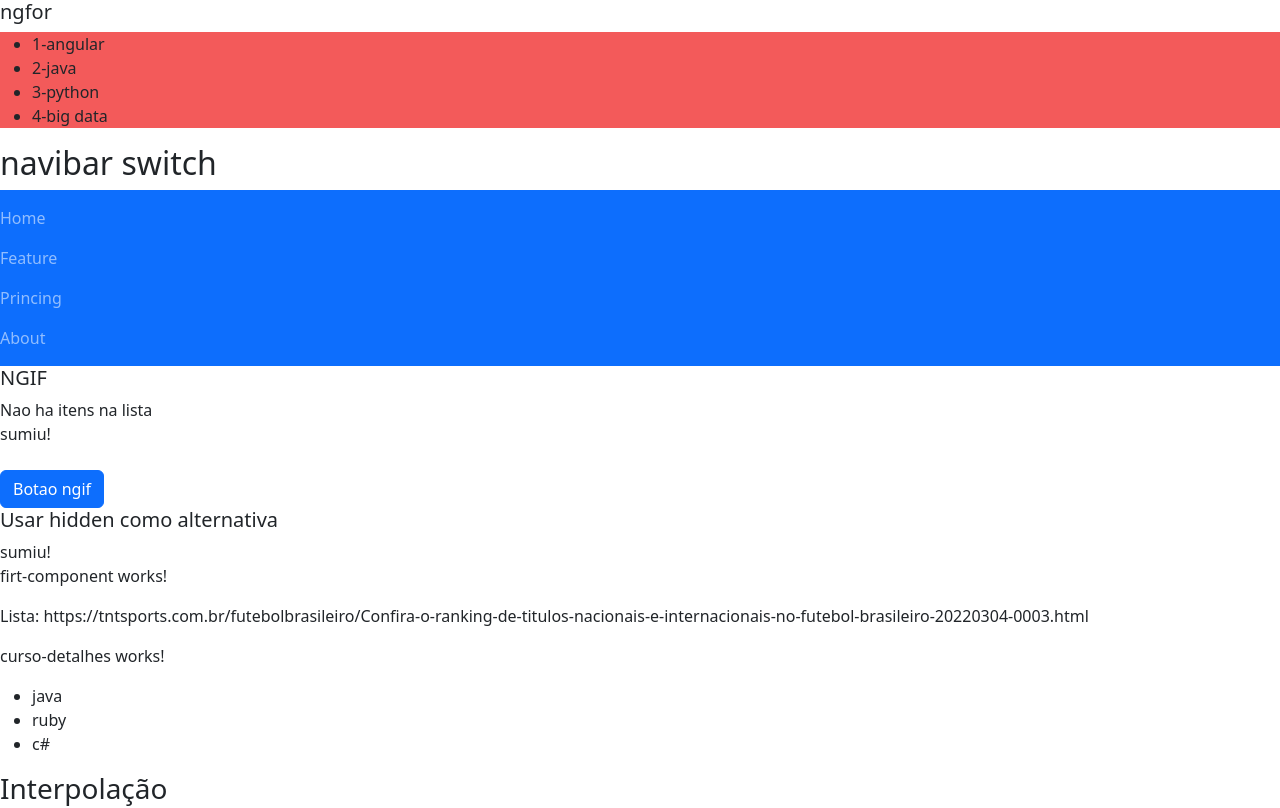
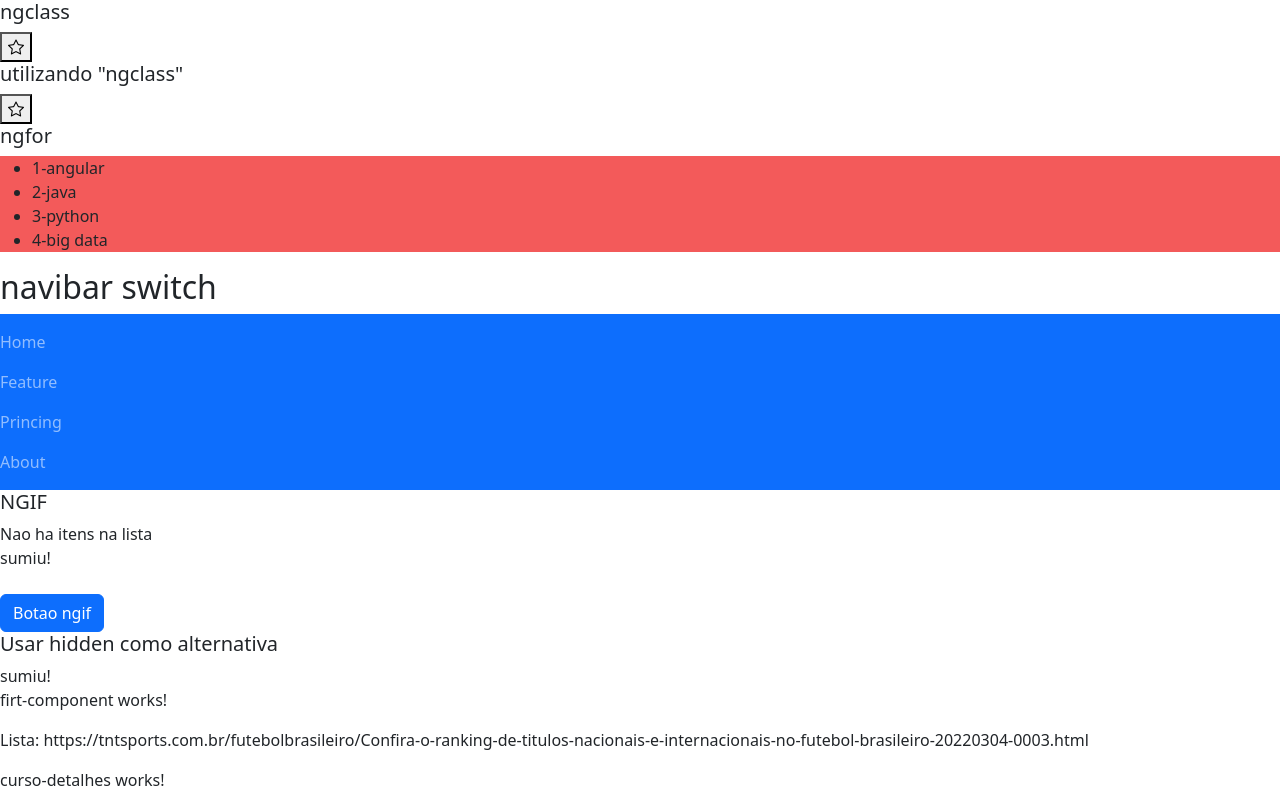
Before and after one commit to Joaocastro20/Angular, an Angular app: page / in a window 1280 px wide. Shown: the top 808 px of the page. Built offline with nearby package versions, Linux system fonts and the light colour scheme.

Commit message:
adicionar ngclass

```diff
--- a/src/app/app.component.html
+++ b/src/app/app.component.html
@@ -1,3 +1,4 @@
+<app-diretiva-ngclass></app-diretiva-ngclass>
 <app-diretiva-ngfor></app-diretiva-ngfor>
 <app-diretiva-ngswitch></app-diretiva-ngswitch>
 <app-diretiva-ngif></app-diretiva-ngif>
--- a/src/app/app.module.ts
+++ b/src/app/app.module.ts
@@ -16,6 +16,7 @@
 import { DiretivaNgifComponent } from './diretiva-ngif/diretiva-ngif.component';
 import { DiretivaNgswitchComponent } from './diretiva-ngswitch/diretiva-ngswitch.component';
 import { DiretivaNgforComponent } from './diretiva-ngfor/diretiva-ngfor.component';
+import { DiretivaNgclassComponent } from './diretiva-ngclass/diretiva-ngclass.component';
 
 
 @NgModule({
@@ -28,7 +29,8 @@
     CicloComponent,
     DiretivaNgifComponent,
     DiretivaNgswitchComponent,
-    DiretivaNgforComponent
+    DiretivaNgforComponent,
+    DiretivaNgclassComponent
   ],
   imports: [
     BrowserModule,
--- /dev/null
+++ b/src/app/diretiva-ngclass/diretiva-ngclass.component.html
@@ -0,0 +1,15 @@
+<h5>ngclass</h5>
+<button (click)="mudarFavorito()">
+<i class="bi bi-star"
+[class.bi-star]="!meuFavorito"
+[class.bi-star-fill]="meuFavorito"
+></i></button>
+
+<h5>utilizando "ngclass"</h5>
+<button (click)="mudarFavorito()">
+    <i class="bi bi-star"
+    [ngClass]="{
+        'bi-star ': !meuFavorito,
+        'bi-star-fill' : meuFavorito
+    }"
+    ></i></button>
--- /dev/null
+++ b/src/app/diretiva-ngclass/diretiva-ngclass.component.ts
@@ -0,0 +1,21 @@
+import { Component, OnInit } from '@angular/core';
+
+@Component({
+  selector: 'app-diretiva-ngclass',
+  templateUrl: './diretiva-ngclass.component.html',
+  styleUrls: ['./diretiva-ngclass.component.css']
+})
+export class DiretivaNgclassComponent implements OnInit {
+
+  meuFavorito:boolean = false
+
+  constructor() { }
+
+  ngOnInit(): void {
+  }
+
+  mudarFavorito(){
+    this.meuFavorito = !this.meuFavorito
+  }
+
+}
```
Also changed, not shown: src/app/diretiva-ngclass/diretiva-ngclass.component.css (added), 1 other file (tests, documents, lock files or other folders).
